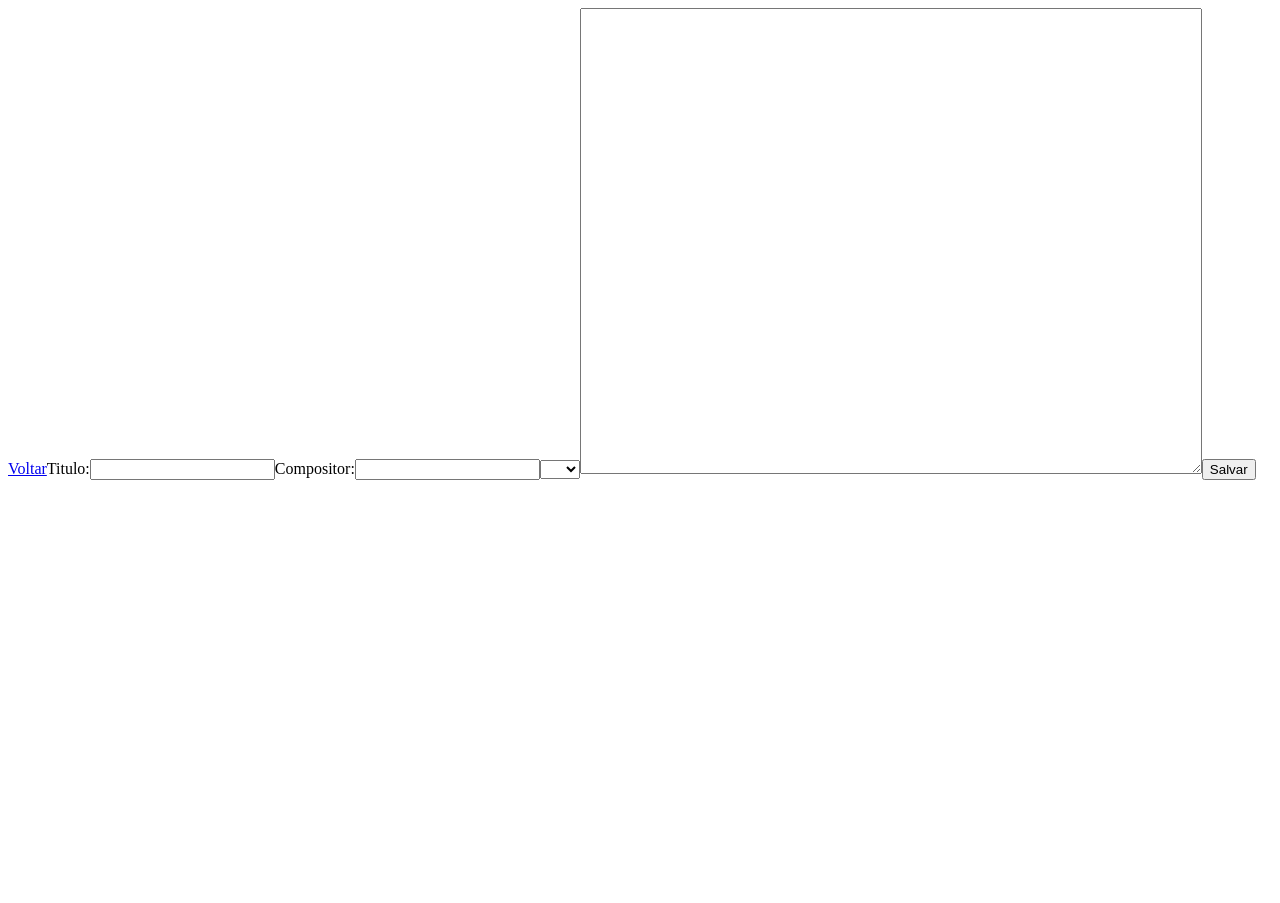
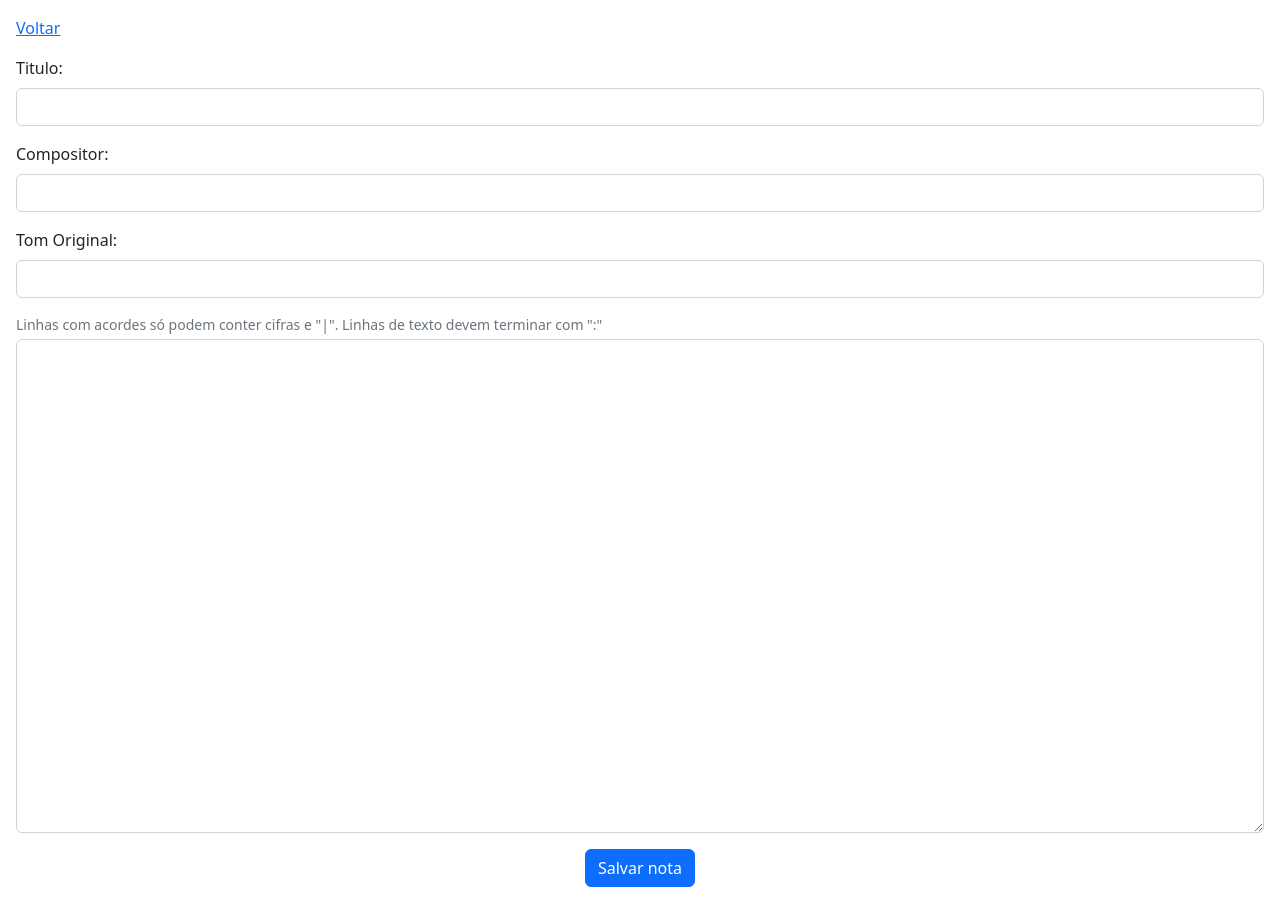
Before and after one commit to joaotozzi/chord-notepad-app, a Vue app: page /editar in a window 1280 px wide. Before the commit the page ends 800 px from the top, so only its background shows below. Built offline with nearby package versions, Linux system fonts and the light colour scheme.

Commit message:
estilo com bootstrap 5

```diff
--- a/package.json
+++ b/package.json
@@ -15,7 +15,8 @@
     "core-js": "^3.8.3",
     "express": "^4.18.2",
     "vue": "^3.2.13",
-    "vue-router": "^4.0.13"
+    "vue-router": "^4.0.13",
+    "bootstrap": "^5.2.2"
   },
   "devDependencies": {
     "@babel/core": "^7.12.16",
@@ -24,6 +25,8 @@
     "@vue/cli-plugin-eslint": "~5.0.0",
     "@vue/cli-service": "~5.0.0",
     "axios": "^1.1.3",
+    "bootstrap": "^5.2.2",
+    "bootstrap-vue": "^2.23.1",
     "eslint": "^7.32.0",
     "eslint-plugin-vue": "^8.0.3",
     "vue-router": "^4.0.13"
--- a/src/main.js
+++ b/src/main.js
@@ -1,5 +1,9 @@
+import "bootstrap/dist/css/bootstrap.css"
 import { createApp } from 'vue'
 import App from './App.vue'
 import router from './router'
 
+
 createApp(App).use(router).mount('#app')
+
+import "bootstrap/dist/js/bootstrap.js"
--- a/src/views/EditaNota.vue
+++ b/src/views/EditaNota.vue
@@ -1,14 +1,23 @@
 <template>
-    <div>
+    <div class="p-3">
+        <div  class="mb-3">
         <router-link to="/">Voltar</router-link>
+        </div>
 
-        <label for="titulo">Titulo:</label>
-        <input type="text" id="titulo" name="titulo" v-model="nota.titulo">
+        <form>
+        <div class="mb-3">
+        <label for="titulo" class="form-label">Titulo:</label>
+        <input type="text" id="titulo" name="titulo" v-model="nota.titulo" class="form-control">
+        </div>
 
-        <label for="compositor">Compositor:</label>
-        <input type="text" id="compositor" name="compositor" v-model="nota.compositor">
+        <div class="mb-3">
+        <label for="compositor" class="form-label">Compositor:</label>
+        <input type="text" id="compositor" name="compositor" v-model="nota.compositor" class="form-control">
+        </div>
 
-        <select v-model="nota.tomOriginal">
+        <div class="mb-3">
+        <label for="tom" class="form-label">Tom Original:</label>
+        <select v-model="nota.tomOriginal" name="tom" class="form-control">
             <option value="C">C</option>
             <option value="Db">Db</option>
             <option value="D">D</option>
@@ -22,10 +31,19 @@
             <option value="Bb">Bb</option>
             <option value="B">B</option>
         </select>
+        </div>
 
-        <textarea id="conteudo" name="conteudo" rows="20" cols="50" v-model="nota.conteudo"></textarea>
+        <div class="mb-3">
+        <div id="ajuda" class="form-text mb-1">Linhas com acordes só podem conter cifras e "|". Linhas de texto devem terminar com ":"</div>
+        <textarea id="conteudo" name="conteudo" rows="20" cols="50" v-model="nota.conteudo" class="form-control"></textarea>
+        </div>
 
-        <router-link to="/" @click="salvar()"><button>Salvar</button></router-link>
+        <div class="d-grid gap-2 d-md-flex justify-content-center">
+        <div>
+        <router-link to="/" @click="salvar()"><button class="btn btn-primary">Salvar nota</button></router-link>
+        </div>
+        </div>
+        </form>
 
     </div>
 </template>
--- a/src/views/ListaNotas.vue
+++ b/src/views/ListaNotas.vue
@@ -1,12 +1,26 @@
 <template>
+<div class="p-3">
+<h1 class="text-center">Chord Notepad</h1>
+
+<div class="d-grid gap-2 d-md-flex justify-content-center pt-3">
 <div>
-<h1>Notas</h1>
+<router-link to="/editar"><button class="btn btn-primary">Criar nota</button></router-link>
+</div>
+</div>
 
-<router-link to="/editar"><button>Criar nota</button></router-link>
+<div class="d-flex justify-content-center mt-3">
+<div class="d-flex flex-column">
+<br/>
+<div v-for="nota in notas" :key="nota.id">
+  <router-link :to="'/nota/' + nota.id" class="text-decoration-none">
+  <p class="m-0 fw-bold linhas"> {{ nota.titulo }} </p>
+  <p class="m-0 fst-italic linhas"> {{ nota.compositor }} </p>
+  </router-link>
+  <br/>
+</div>
+</div>
+</div>
 
-<div v-for="nota in notas" :key="nota.id">
-  <router-link :to="'/nota/' + nota.id"><p> {{ nota.titulo }} </p></router-link>
-</div>
 </div>
 </template>
 
@@ -32,8 +46,7 @@ export default {
 </script>
 
 <style>
-h1, p{
-  font-family: Helvetica, sans-serif;
-  text-align: center;
+.linhas {
+  color: black;
 }
 </style>
--- a/src/views/VisualizaNota.vue
+++ b/src/views/VisualizaNota.vue
@@ -1,9 +1,16 @@
 <template>
-    <div>
+    <div class="p-3">
+        <div  class="mb-3">
         <router-link to="/">Voltar</router-link>
-        <h1 id="titulo"> {{ nota.titulo }} </h1>
-        <p id="compositor"> {{ nota.compositor }}</p>
-        <select v-model="nota.tom" @change="alteraTom(nota.tom)">
+        </div>
+
+        <h1 id="titulo" class="text-center mb-0"> {{ nota.titulo }} </h1>
+        <p id="compositor" class="text-center mt-0"> {{ nota.compositor }}</p>
+
+        <div class="d-flex justify-content-center">
+        <label for="tom" class="col-form-label">Tom:</label>
+        <div class="mx-2">
+        <select v-model="nota.tom" @change="alteraTom(nota.tom)" name="tom" class="form-control">
             <option value="C">C</option>
             <option value="Db">Db</option>
             <option value="D">D</option>
@@ -17,9 +24,20 @@
             <option value="Bb">Bb</option>
             <option value="B">B</option>
         </select>
-        <router-link :to="'/editar/' + nota.id"><button>Editar</button></router-link>
+        </div>
+        <div class="d-flex align-items-center mx-2">
+        <input type="range" class="form-range" id="fonte" min="10" max="50" step=1 :value="fontSize">
+        </div>
+        <div class="mx-2">
+        <router-link :to="'/editar/' + nota.id"><button class="btn btn-primary">Editar</button></router-link>
+        </div>
+        </div>
 
-        <p id="conteudo" v-for="(linha, index) in nota.conteudo" :key="index"> {{ linha }} </p>
+        <div class="d-flex justify-content-center mt-3">
+        <div>
+        <p v-for="(linha, index) in nota.conteudo" :key="index" class="m-0 p-0 fs-2"> {{ linha }} </p>
+        </div>
+        </div>
     </div>
 </template>
 
@@ -67,17 +85,5 @@ export default {
 </script>
 
 <style>
-#conteudo {
-    text-align: left;
-    font-size: 20px;
-}
-
-#titulo{
-    margin-bottom: 0;
-}
-
-#compositor{
-    margin-top: 0;
-}
 
 </style>
```
Also changed, not shown: 13 other files (tests, documents, lock files or other folders).
